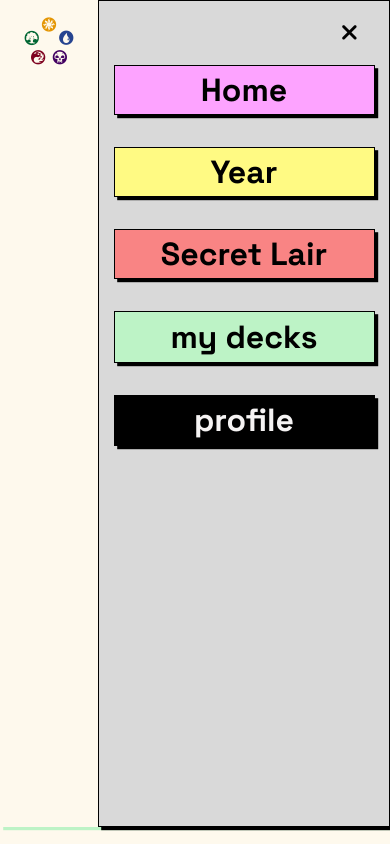
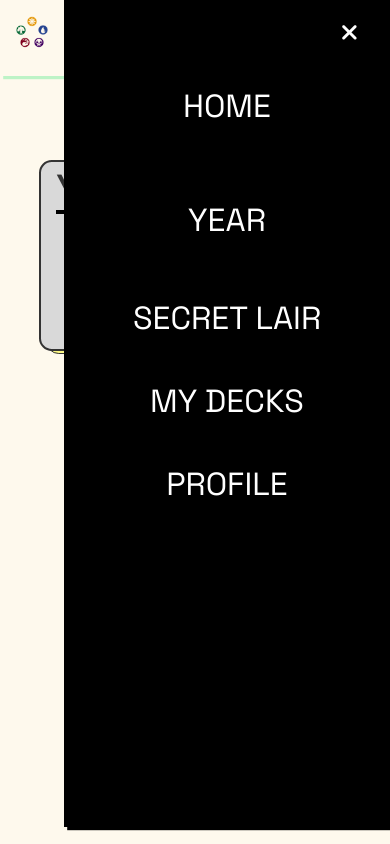
Before and after one commit to AlbertoArochal/magic-app, a React (Create React App) app: page /profile in a window 390 px wide. Both pictures are taken after a click on the button 347 px from the left and 33 px from the top of the page. Built offline with nearby package versions, Linux system fonts and the light colour scheme; no server answers.

Commit message:
more css adjustments

```diff
--- a/src/components/header/header.tsx
+++ b/src/components/header/header.tsx
@@ -1,6 +1,5 @@
 import logo from '../../assets/img/logo.png';
 import { useEffect, useState, useContext } from 'react';
-import { signInWithGoogle } from '../services/signwithgoogle';
 import { userContext } from '../../contexts/user/usercontext';
 import { getAuth } from 'firebase/auth';
 import { ProfilePic } from '../profilepic/profilepic';
@@ -59,24 +58,16 @@
                     className="Burger__menu Burger__menu-open"
                 >
                     <nav>
-                        <a className="home" href="/">
-                            Home
-                        </a>
-                        <a className="year" href="/">
-                            Year
-                        </a>
+                        <Link to="/">
+                            <p className="home">Home</p>
+                        </Link>
+                        <YearLink />
                         <a className="secret" href="/">
                             Secret Lair
                         </a>
                     </nav>
                     <button className="Header__button decks">My Decks</button>
-                    <button
-                        onClick={signInWithGoogle}
-                        className="Header__button profile"
-                        {...{ 'data-testid': 'profile-button' }}
-                    >
-                        PROFILE
-                    </button>
+                    <ProfileButton />
                 </div>
             )}
         </div>
--- a/src/components/pages/mainpage.tsx
+++ b/src/components/pages/mainpage.tsx
@@ -33,7 +33,7 @@
                         </div>
                     </div>
                 </div>
-                <Timeline />
+                <Timeline year={1993} />
             </div>
         </>
     );
--- a/src/components/timeline/timeline.tsx
+++ b/src/components/timeline/timeline.tsx
@@ -3,15 +3,20 @@
 import { Suspense, lazy, useEffect } from 'react';
 const YearCard = lazy(() => import('../yearcards/yearcards'));
 
-export const Timeline = () => {
+interface Props {
+    year: number;
+}
+
+export const Timeline: React.FC<Props> = ({ year = 1993 }) => {
     const { GetSets } = useCards();
+    const currentYear = new Date().getFullYear();
 
     useEffect(() => {
         GetSets();
     }, []);
 
     const years = [];
-    for (let i = 1993; i <= 2023; i++) {
+    for (let i = year; i <= currentYear; i++) {
         years.push(i);
     }
     let toggle = 'right';
--- a/src/sass/index.scss
+++ b/src/sass/index.scss
@@ -887,6 +887,7 @@
 @media only screen and (max-width: 1000px) {
   .Header {
     z-index: 500;
+    height: 9vh;
     .Header__links {
       display: none;
     }
@@ -912,7 +913,7 @@
 
     .Burger__menu {
       display: block;
-      background-color: #d9d9d9;
+      background-color: black;
       box-shadow: $strong-shadow;
       height: 98vh;
       width: 90vw;
@@ -920,17 +921,20 @@
       right: 0;
       border: 1px solid black;
       * {
+        color: white;
         display: block;
         margin: 1rem 0;
         text-align: center;
         font-size: 2rem;
+        text-transform: uppercase;
+        font-weight: 300;
       }
       a {
         border: #000 solid 1px;
         width: 90%;
         margin: 2rem auto;
         box-shadow: $strong-shadow;
-        color: #000;
+        color: white;
         text-shadow: none;
       }
       button {
@@ -939,26 +943,25 @@
         margin: 2rem auto;
         box-shadow: $strong-shadow;
       }
-      .home {
-        background-color: #fda3ff;
-      }
-      .secret {
-        background-color: #f98484;
-      }
-      .year {
-        background-color: #fffa83;
-      }
     }
     .fa-bars {
-      color: #000;
+      color: black;
       cursor: pointer;
       position: relative;
     }
     .fa-times {
-      color: #000;
+      color: white;
       cursor: pointer;
       position: relative;
     }
+  }
+
+  .Header img {
+    margin: 1rem;
+    width: 2rem;
+  }
+  .Header .decks {
+    background-color: black;
   }
 
   .Footer {
@@ -1064,11 +1067,11 @@
     align-items: center;
     flex-wrap: nowrap;
     display: block;
-    margin-top: 14rem;
+    margin-top: 17rem;
 
     .ColorScroll__button {
       width: 90%;
-      margin: 0 0 0 1rem;
+      margin: 0.5rem 0 0 1rem;
       display: inline-block;
     }
     .ColorScroll__title {
@@ -1080,7 +1083,7 @@
   }
 
   .TypeButtons {
-    margin: 87rem auto;
+    margin: 90rem auto;
     max-width: 100%;
     border-top: 4px tomato dashed;
     .Typebutton__text {
@@ -1109,7 +1112,7 @@
     }
   }
   .Catalogue__container {
-    width: 90%;
+    width: 99%;
     display: flex;
     flex-direction: column;
     justify-content: center;
@@ -1139,4 +1142,35 @@
   .card__detail__img {
     z-index: 1000;
   }
+  .Profile .Profile__container {
+    display: flex;
+    flex-direction: column;
+    justify-content: center;
+    align-items: center;
+    width: 80%;
+    margin: auto;
+
+    .Profile__card {
+      width: 90%;
+    }
+    .Profile__userdata {
+      width: 90%;
+      margin: 0 auto;
+    }
+    .Profile__headline {
+      width: 90%;
+      margin: 0 auto;
+    }
+  }
+  .Profile .Profile__container button {
+    font-size: 1rem;
+    background-color: #bdf3c6;
+    color: black;
+    width: 40%;
+    border-radius: 0%;
+    box-shadow: $strong-shadow-orange;
+  }
+  .Profile {
+    top: 10rem;
+  }
 }
--- a/src/styles/index.css
+++ b/src/styles/index.css
@@ -834,6 +834,7 @@
 @media only screen and (max-width: 1000px) {
   .Header {
     z-index: 500;
+    height: 9vh;
   }
   .Header .Header__links {
     display: none;
@@ -857,7 +858,7 @@
   }
   .Header .Burger__menu {
     display: block;
-    background-color: #d9d9d9;
+    background-color: black;
     box-shadow: 0.2rem 0.2rem 0rem 0rem rgb(0, 0, 0);
     height: 98vh;
     width: 90vw;
@@ -866,17 +867,20 @@
     border: 1px solid black;
   }
   .Header .Burger__menu * {
+    color: white;
     display: block;
     margin: 1rem 0;
     text-align: center;
     font-size: 2rem;
+    text-transform: uppercase;
+    font-weight: 300;
   }
   .Header .Burger__menu a {
     border: #000 solid 1px;
     width: 90%;
     margin: 2rem auto;
     box-shadow: 0.2rem 0.2rem 0rem 0rem rgb(0, 0, 0);
-    color: #000;
+    color: white;
     text-shadow: none;
   }
   .Header .Burger__menu button {
@@ -885,24 +889,22 @@
     margin: 2rem auto;
     box-shadow: 0.2rem 0.2rem 0rem 0rem rgb(0, 0, 0);
   }
-  .Header .Burger__menu .home {
-    background-color: #fda3ff;
-  }
-  .Header .Burger__menu .secret {
-    background-color: #f98484;
-  }
-  .Header .Burger__menu .year {
-    background-color: #fffa83;
-  }
   .Header .fa-bars {
-    color: #000;
+    color: black;
     cursor: pointer;
     position: relative;
   }
   .Header .fa-times {
-    color: #000;
+    color: white;
     cursor: pointer;
     position: relative;
+  }
+  .Header img {
+    margin: 1rem;
+    width: 2rem;
+  }
+  .Header .decks {
+    background-color: black;
   }
   .Footer {
     display: none;
@@ -1004,11 +1006,11 @@
     align-items: center;
     flex-wrap: nowrap;
     display: block;
-    margin-top: 14rem;
+    margin-top: 17rem;
   }
   .ColorScroll__container .ColorScroll__button {
     width: 90%;
-    margin: 0 0 0 1rem;
+    margin: 0.5rem 0 0 1rem;
     display: inline-block;
   }
   .ColorScroll__container .ColorScroll__title {
@@ -1018,7 +1020,7 @@
     left: 18.5rem;
   }
   .TypeButtons {
-    margin: 87rem auto;
+    margin: 90rem auto;
     max-width: 100%;
     border-top: 4px tomato dashed;
   }
@@ -1045,7 +1047,7 @@
     margin: 1rem auto;
   }
   .Catalogue__container {
-    width: 90%;
+    width: 99%;
     display: flex;
     flex-direction: column;
     justify-content: center;
@@ -1074,6 +1076,36 @@
   .card__detail__img {
     z-index: 1000;
   }
+  .Profile .Profile__container {
+    display: flex;
+    flex-direction: column;
+    justify-content: center;
+    align-items: center;
+    width: 80%;
+    margin: auto;
+  }
+  .Profile .Profile__container .Profile__card {
+    width: 90%;
+  }
+  .Profile .Profile__container .Profile__userdata {
+    width: 90%;
+    margin: 0 auto;
+  }
+  .Profile .Profile__container .Profile__headline {
+    width: 90%;
+    margin: 0 auto;
+  }
+  .Profile .Profile__container button {
+    font-size: 1rem;
+    background-color: #bdf3c6;
+    color: black;
+    width: 40%;
+    border-radius: 0%;
+    box-shadow: 0.2rem 0.2rem 0rem 0rem tomato;
+  }
+  .Profile {
+    top: 10rem;
+  }
 }
 
 /*# sourceMappingURL=index.css.map */
```
Also changed, not shown: 1 other file (tests, documents, lock files or other folders).
